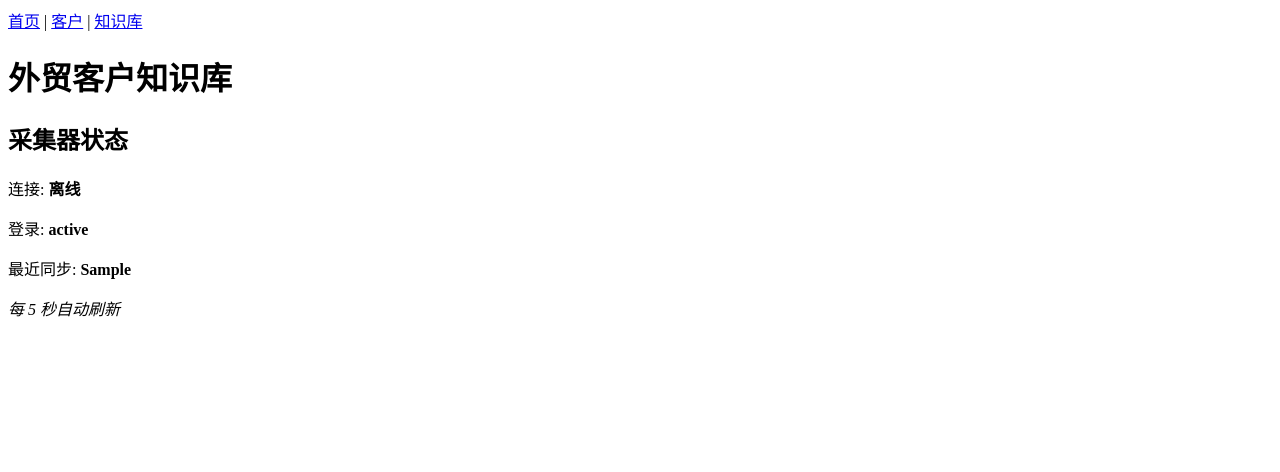
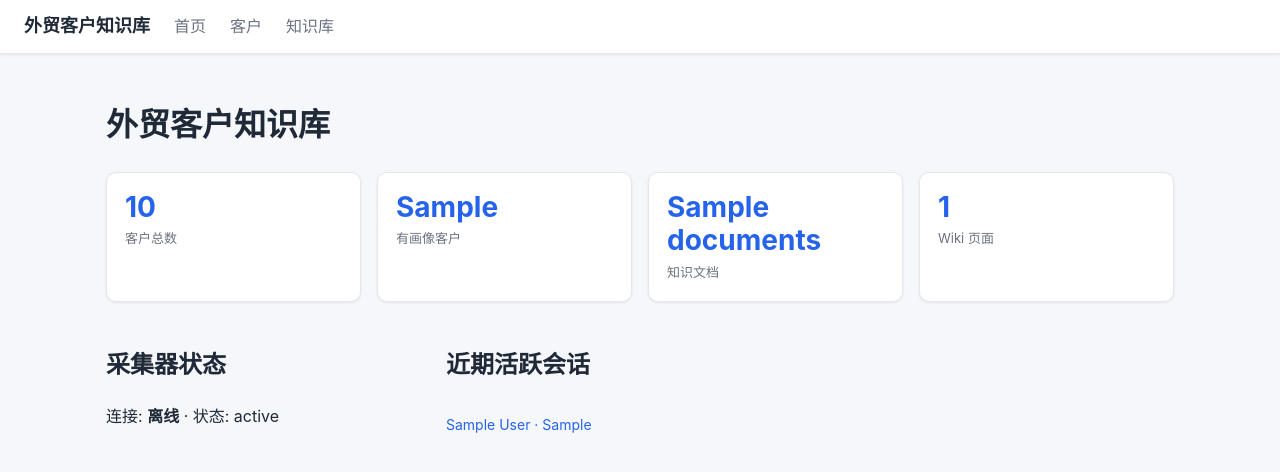
Before and after one commit to SuTn/foreign_trade_kb, a FastAPI app: template app/web/templates/home.html in a window 1280 px wide. Shown: the top 472 px of the page. Run offline with FastAPI, Linux system fonts and the light colour scheme; the template is opened without the code that fills it: most values are stand-ins (such as "Sample title", 1, 10 or a date in 2020); parts of the project's set-up code (start-up, migrations or seed data) failed here and were passed over.

Commit message:
feat: 首页仪表盘 (统计卡 + 近期活跃会话)

```diff
--- a/app/web/templates/home.html
+++ b/app/web/templates/home.html
@@ -1,21 +1,32 @@
-<!DOCTYPE html>
-<html lang="zh">
-<head><meta charset="utf-8"><title>外贸客户知识库</title>
-<script src="https://unpkg.com/htmx.org"></script></head>
-<body>
-<nav><a href="/">首页</a> | <a href="/customers">客户</a> | <a href="/knowledge">知识库</a></nav>
-<main>
+{% extends "base.html" %}
+{% block content %}
 <h1>外贸客户知识库</h1>
-<h2>采集器状态</h2>
-<div id="collector-status" hx-get="/api/collector/status" hx-trigger="load, every 5s" hx-swap="innerHTML">
-  {% if status %}
-    <p>连接: <strong>{{ '在线' if alive else '离线' }}</strong></p>
-    <p>登录: <strong>{{ status.state if status.state else '未知' }}</strong></p>
-    <p>最近同步: <strong>{{ status.last_sync if status.last_sync else '尚未同步' }}</strong></p>
-  {% else %}
-    <p>采集器未启动 (无 status.json)</p>
-  {% endif %}
+<div class="stat-grid">
+  <div class="stat-card"><div class="stat-num">{{ customers.total }}</div><div class="stat-label">客户总数</div></div>
+  <div class="stat-card"><div class="stat-num">{{ customers.with_profile }}</div><div class="stat-label">有画像客户</div></div>
+  <div class="stat-card"><div class="stat-num">{{ knowledge.documents }}</div><div class="stat-label">知识文档</div></div>
+  <div class="stat-card"><div class="stat-num">{{ knowledge.wiki_pages }}</div><div class="stat-label">Wiki 页面</div></div>
 </div>
-<p><em>每 5 秒自动刷新</em></p>
-</main>
-</body></html>
+<div class="two-col">
+  <section>
+    <h2>采集器状态</h2>
+    <div id="collector-status" hx-get="/api/collector/status" hx-trigger="load, every 5s" hx-swap="innerHTML">
+      {% if status %}<p>连接: <strong>{{ '在线' if alive else '离线' }}</strong> · 状态: {{ status.state or '未知' }}</p>{% else %}<p>采集器未启动 (无 status.json)</p>{% endif %}
+    </div>
+  </section>
+  <section>
+    <h2>近期活跃会话</h2>
+    <ul class="recent-list">
+      {% for rc in recent_chats %}
+      <li>
+        {% if rc.customer_id %}<a href="/customers/{{ rc.customer_id }}/chat/{{ rc.chat_id }}">{% endif %}
+        {{ rc.display_name or rc.chat_id }} · {{ rc.last_ts }}
+        {% if rc.customer_id %}</a>{% endif %}
+      </li>
+      {% else %}
+      <li class="empty">暂无消息</li>
+      {% endfor %}
+    </ul>
+  </section>
+</div>
+{% endblock %}
```
Also changed, not shown: app/web/routes.py (+13 -2 lines), tests/web/test_routes.py (+16 -0 lines).
